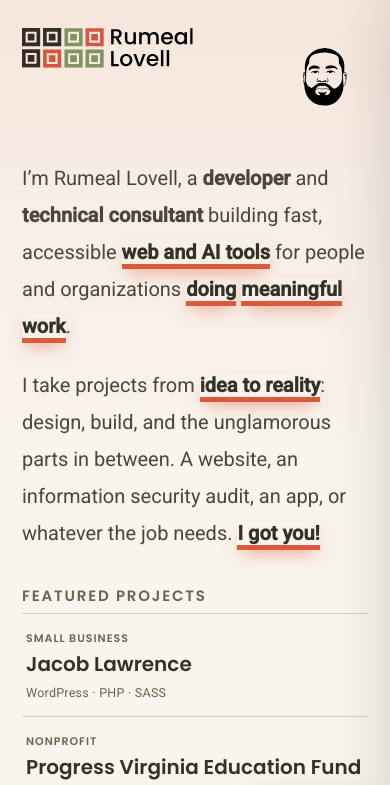
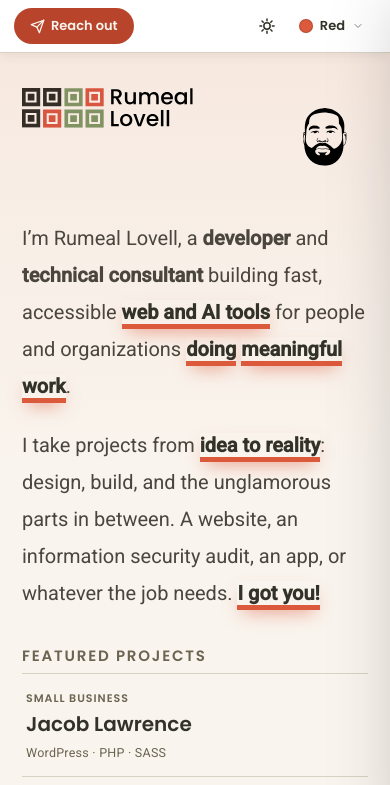
Before and after one commit to rldevelopit/rldev-site, a website: page index.html in a window 390 px wide. Shown: the top 785 px of the page. Drawn offline with Linux system fonts and the light colour scheme.

Commit message:
some updates

```diff
--- a/index.html
+++ b/index.html
@@ -21,7 +21,7 @@
 
   <link rel="preload" as="font" type="font/woff2" href="assets/fonts/roboto-400-latin.woff2" crossorigin />
   <link rel="preload" as="font" type="font/woff2" href="assets/fonts/poppins-600-latin.woff2" crossorigin />
-  <link rel="stylesheet" href="css/main.css?ver=15" />
+  <link rel="stylesheet" href="css/main.css?ver=18" />
 </head>
 
 <body>
@@ -168,6 +168,14 @@
   </div>
 
   <div class="theme-switch">
+    <button type="button" class="topbar-cta open-card-modal">
+      <svg width="15" height="15" viewBox="0 0 24 24" fill="none" aria-hidden="true">
+        <path d="M22 2 11 13" stroke="currentColor" stroke-width="2" stroke-linecap="round" stroke-linejoin="round" />
+        <path d="M22 2 15 22l-4-9-9-4 20-7Z" stroke="currentColor" stroke-width="2" stroke-linecap="round"
+          stroke-linejoin="round" />
+      </svg>
+      Reach out
+    </button>
     <button type="button" class="theme-mode" id="themeMode" aria-label="Toggle dark mode" aria-pressed="false">
       <svg class="icon-sun" viewBox="0 0 24 24" fill="none" aria-hidden="true">
         <circle cx="12" cy="12" r="4.2" stroke="currentColor" stroke-width="2" />
@@ -207,7 +215,7 @@
     </div>
   </div>
 
-  <script src="js/main.min.js?version=13"></script>
+  <script src="js/main.min.js?version=15"></script>
 </body>
 
 </html>
--- a/scss/main.scss
+++ b/scss/main.scss
@@ -429,11 +429,31 @@ h2, h3, p { margin: 0; }
   &:focus-visible { outline: 2px solid var(--ink); outline-offset: 3px; }
 }
 
+// reach out button inside the top bar (mobile only; hidden on desktop)
+.topbar-cta {
+  all: unset;
+  display: none;
+  cursor: pointer;
+  align-items: center;
+  gap: 6px;
+  font-family: $display;
+  font-weight: 600;
+  font-size: 13px;
+  color: var(--paper);
+  background: var(--accent-btn);
+  border-radius: 999px;
+  padding: 8px 16px;
+  transition: background .2s;
+
+  &:hover { background: var(--accent-btn-strong); }
+  &:focus-visible { outline: 2px solid var(--ink); outline-offset: 2px; }
+}
+
 // ---- Theme switcher ----------------------------------------
 .theme-switch {
   position: fixed;
   right: clamp(14px, 3vw, 28px);
-  bottom: clamp(14px, 3vw, 28px);
+  top: clamp(14px, 3vw, 28px);
   z-index: 120;
   display: flex;
   align-items: center;
@@ -507,7 +527,7 @@ h2, h3, p { margin: 0; }
 .theme-menu {
   position: absolute;
   right: 0;
-  bottom: calc(100% + 10px);
+  top: calc(100% + 10px);
   min-width: 150px;
   padding: 6px;
   background: var(--surface);
@@ -1062,10 +1082,29 @@ h2, h3, p { margin: 0; }
   // Stack the name/email pair into a single column on mobile.
   .field-grid { grid-template-columns: 1fr; }
 
+  // theme switch becomes a full-width top bar on mobile, with a Reach out
+  // button pushed to the left and the theme controls on the right
   .theme-switch {
-    right: 12px;
-    bottom: 12px;
+    top: 0;
+    left: 0;
+    right: 0;
+    bottom: auto;
+    width: 100%;
+    justify-content: flex-end;
+    gap: 6px;
+    padding: 8px 14px;
+    border: none;
+    border-bottom: 1px solid var(--hairline);
+    border-radius: 0;
+    box-shadow: 0 2px 12px rgba(0, 0, 0, 0.08);
   }
+
+  .topbar-cta {
+    display: inline-flex;
+    margin-right: auto;
+  }
+
+  .page { padding-top: 88px; }
 }
 
 // ---- Reduced motion ----------------------------------------
```
Also changed, not shown: css/main.css.
